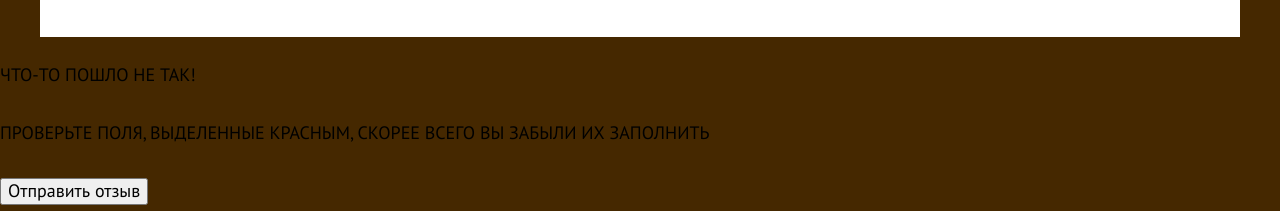
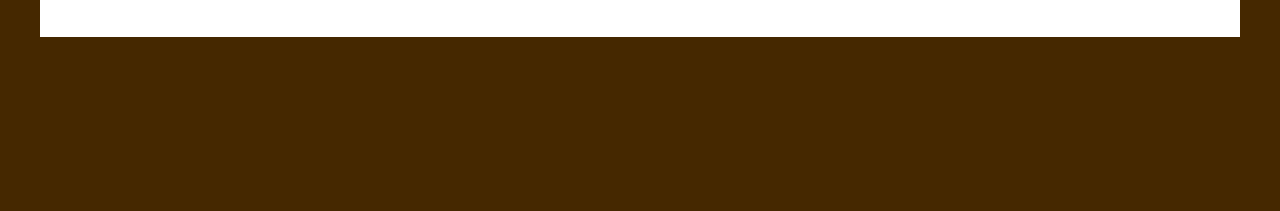
Before and after one commit to alen66/1329281-sedona-19, a website: page source/form.html in a window 1280 px wide. Shown: the part 1935-2146 px from the top of the page. After the commit the page ends 1978 px from the top, so only its background shows below. Drawn offline with nearby package versions, Linux system fonts and the light colour scheme; files that its build step writes are made by us from their sources.

Commit message:
исправления

```diff
--- a/source/form.html
+++ b/source/form.html
@@ -172,7 +172,7 @@
         </svg>
       </a>
   </footer>
-  <div class="form-error">
+  <div class="visually-hidden form-error">
     <p class="form-error__title">Что-то пошло не так!</p>
     <p class="form-error__text">
       Проверьте поля, выделенные красным, скорее всего вы забыли их заполнить
```
